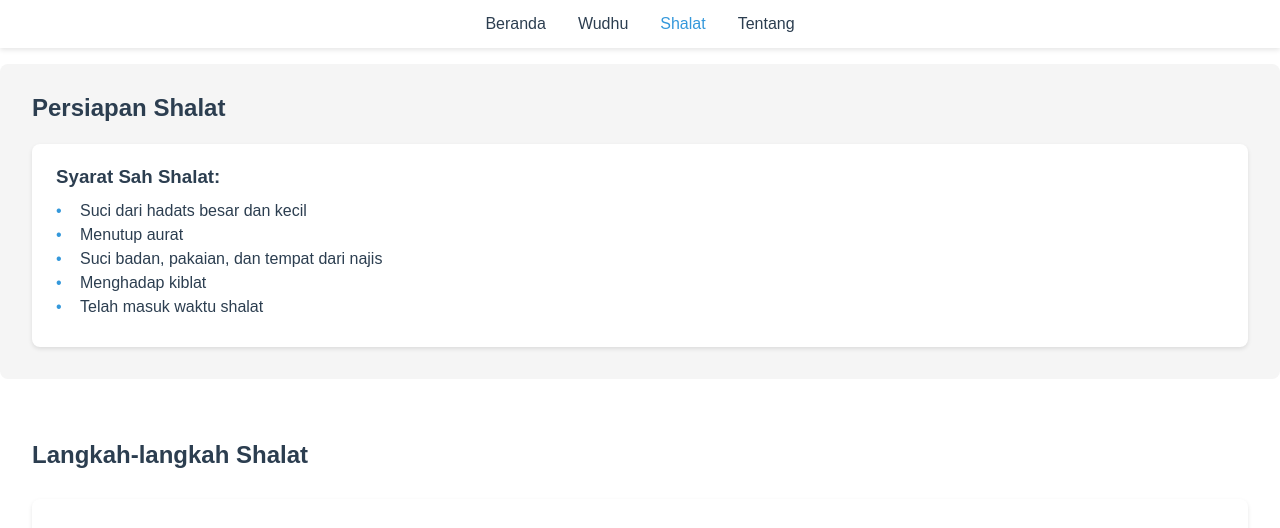
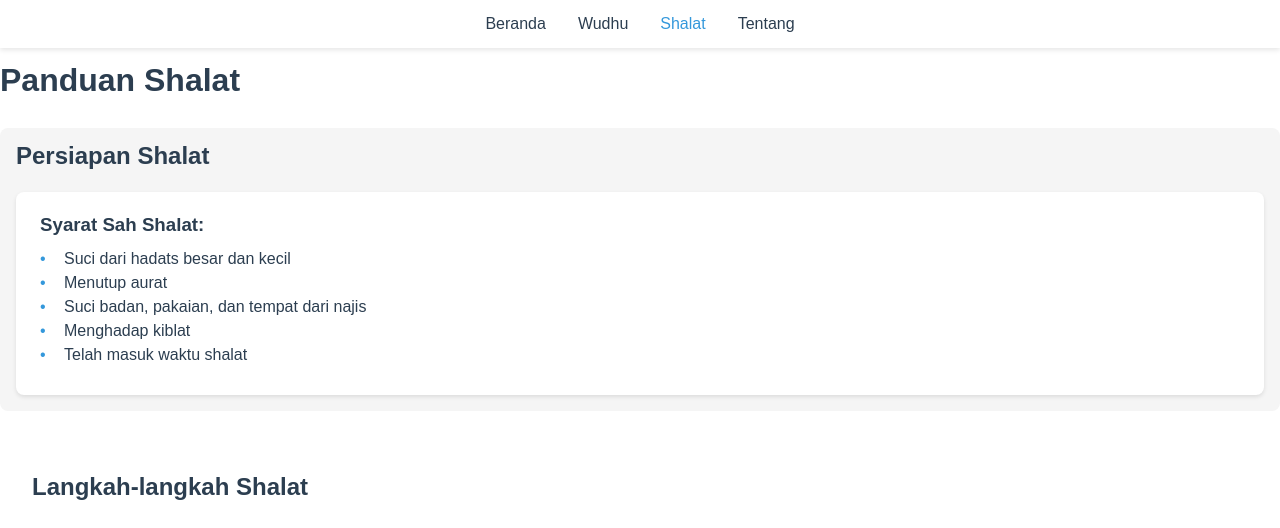
Before and after one commit to CodeCore-dot/Al-Masbah-apps-v1, a website: page views/shalat-guide.html in a window 1280 px wide. Shown: the top 528 px of the page. Drawn offline with Linux system fonts and the light colour scheme.

Commit message:
Update shalat.css

```diff
--- a/styles/shalat.css
+++ b/styles/shalat.css
@@ -1,9 +1,16 @@
 /* Styles khusus untuk halaman panduan shalat */
+.main-content .page-title {
+    margin-top: 4rem;
+}
+
+
+
 .shalat-intro {
-    padding: 2rem;
+    padding: 1rem;
     background-color: #f5f5f5;
     border-radius: 8px;
     margin: 2rem 0;
+
 }
 
 .preparation-list {
@@ -135,6 +142,11 @@
     .doa-box .arab {
         font-size: 1.2rem;
     }
+
+
+    /* .main-content .page-title {
+        margin-top: 3rem;
+    } */
 }
 
 /* Animations */
```
